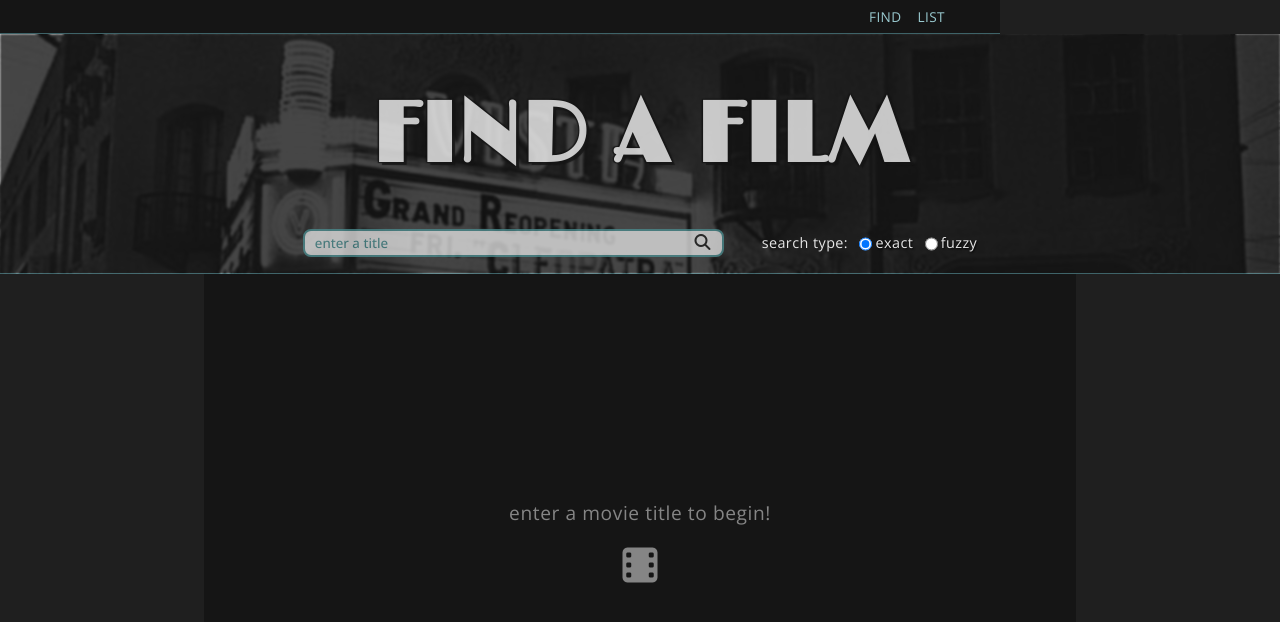
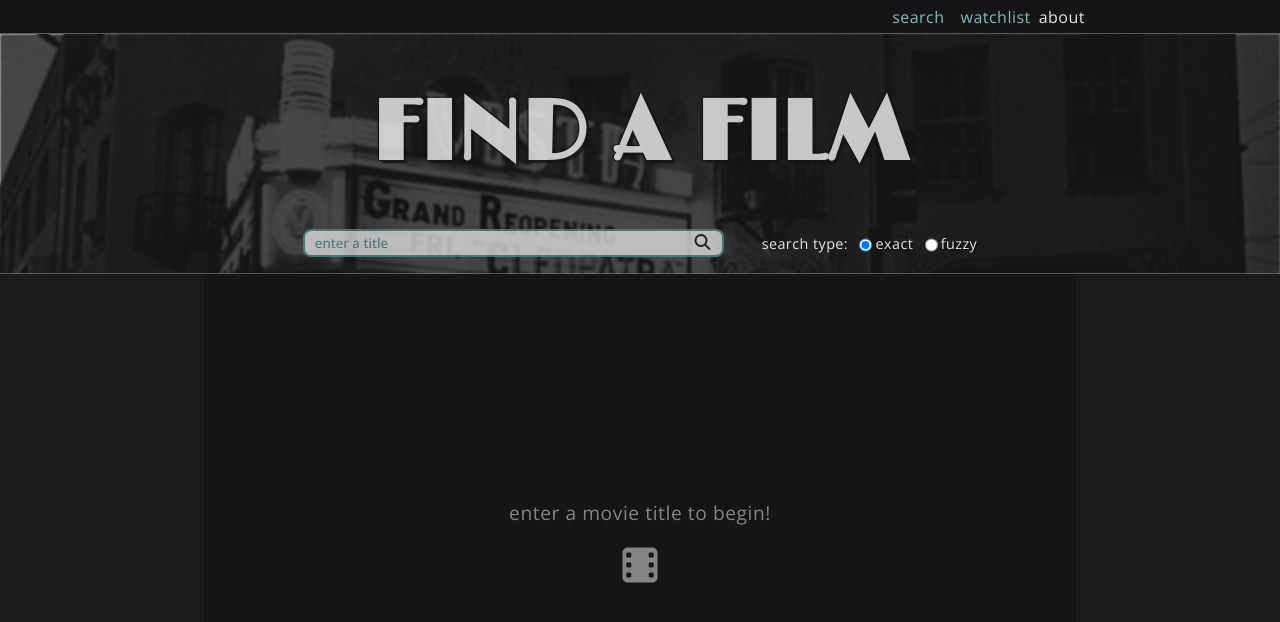
Before and after one commit to julierindone/movie-watchlist, a plain HTML site: page index.html in a window 1280 px wide. Drawn offline with nearby package versions, Linux system fonts and the light colour scheme.

Commit message:
Created nav bar wrapper, css updates brought over from last branch

```diff
--- a/assets/css/cards.css
+++ b/assets/css/cards.css
@@ -32,6 +32,10 @@
   margin-inline: 0;
   padding-inline: 4.3vw;
   text-align: left;
+
+  & article:first-of-type {
+    margin-top: 0.1em;
+  }
 
   hr.card-divider {
     height: 0.5px;
@@ -97,22 +101,22 @@ div.movie-details {
 
 article.movie-card.fuzzy-results {
 
-  gap: 1.05em;
+  gap: 0.65em;
 
   > div.movie-details {
 
     > .year {
-      font-size: 1rem;
-      line-height: 0.7;
+      font-size: 0.8em;
     }
 
     > details#more {
-      margin-top: 1rem;
+      margin-top: 0.7em;
 
       > summary {
         list-style: none;
         font-size: 0.85em;
         color: hsl(187deg 36.15% 70.66%);
+
         &:hover {
           font-style: italic;
           font-size: 0.95em;
@@ -190,4 +194,15 @@ article.movie-card.fuzzy-results {
       font-size: 0.95rem;
     }
   }
+
+  article.movie-card.fuzzy-results {
+
+    gap: 1.05em;
+
+    div.movie-details {
+      .year {
+        line-height: 0.7;
+      }
+    }
+  }
 }
--- a/assets/css/style.css
+++ b/assets/css/style.css
@@ -1,10 +1,11 @@
 :root {
   --white: hsl(0deg 0% 90.68%);
-  --gray: hsl(0, 0%, 12%);
+	--gray: hsl(0, 0%, 10.3%);
   --medium-gray: hsl(0, 0%, 14%);
   --light-gray: hsl(0, 0%, 52%);
   --black: #151515;
-  --ice-blue: hsl(182 32% 43% / 1);
+  --light-ice-blue: hsl(182 29.15% 62.66%);
+  --ice-blue: hsl(182 32% 43%);
   --turquoise: hsl(182 97.4% 22.02%);
   --transp-ice-blue: hsl(187, 28%, 49%, 60%);
   --yellow: hsl(52, 100%, 50%);
@@ -30,10 +31,11 @@ body {
   margin-inline: auto;
 }
 
-nav,
+.nav-wrapper,
 main {
   display: flex;
   max-width: 1000px;
+  margin-inline: auto;
 }
 
 body,
@@ -54,8 +56,7 @@ h1 {
   letter-spacing: 0.015em;
   word-spacing: .06em;
   opacity: 0.85;
-  /* padding-top: 0.4rem; */
-  padding-top: 2vh;
+	padding-top: 1.4vh;
 }
 
 h2 {
@@ -64,30 +65,46 @@ h2 {
   text-wrap: wrap;
 }
 
-p, label {
-  font-weight: 300 !important;
+p,
+label,
+a {
+  font-weight: 320 !important;
   letter-spacing: 0.03em;
+}
+
+a:link,
+a:visited {
+  color: var(--light-ice-blue);
+  text-decoration-line: none;
+  text-transform: lowercase;
+  margin-left: 0.5em;
 }
 
 /* =============================
 		NAVIGATION
 ============================== */
-#nav-bar {
-  display: flex;
-  gap: 1rem;
-  justify-content: end;
-  align-items: center;
+
+.nav-bar {
   background-color: var(--black);
-  height: 2.1rem;
-  padding-inline: 4.3vw;
+  height: 2.15em;
+  font-size: clamp(0.85rem, 0.48rem + 1.77vw, 1rem);
   border-bottom: 1px var(--transp-ice-blue) solid;
   position: sticky;
   top: 0;
   z-index: 3;
-  font-size: 0.85em;
-  text-transform: uppercase;
-  color: hsl(187deg 36.15% 70.66%);
+  width: 100%;
 
+  .nav-wrapper {
+    padding-inline: 4.3vw;
+    gap: 0.5em;
+    align-items: center;
+    height: 100%;
+    justify-content: end;
+  }
+
+  a:link {
+    text-transform: lowercase;
+  }
 }
 
 /* =============================
@@ -100,24 +117,7 @@ header {
   z-index: 0;
   /* margin-top: 3rem; */
 
-  /* ORIG: */
-  /* > .header-text-wrapper {
-    display: flex;
-    flex-flow: column wrap;
-    align-items: center;
-    align-content: center;
-    backdrop-filter: contrast(.65) blur(1px) brightness(.34);
-    height: 100%;
-    border-bottom: 1px var(--transp-ice-blue) solid;
-    padding-block: 0.6rem 0.9em;
-    padding-inline: 0.8em;
-  } */
-
-  /* 2nd try */
   > .header-text-wrapper {
-    /*
-    align-content: center;
-    */
     display: flex;
     flex-flow: column wrap;
     align-items: center;
@@ -125,8 +125,7 @@ header {
     height: 100%;
     backdrop-filter: contrast(.65) blur(1px) brightness(.34);
     padding-inline: 0.8em;
-    /* padding-top: 2vh; */
-    padding-bottom: 2vh;
+    padding-bottom: 1.6vh;
   }
 }
 
@@ -218,7 +217,6 @@ form {
 
 main {
   flex: 2 1 60vh;
-  margin-inline: auto;
 }
 
 /* =============================
--- a/index.html
+++ b/index.html
@@ -15,13 +15,19 @@
 
 <body>
 	<div class="body-wrapper">
-		<nav id="nav-bar">
-			<p>
-				find
-			</p>
-			<p>
-				list
-			</p>
+		<nav class="nav-bar">
+			<div class="nav-wrapper">
+				<a href="index.html">
+					search
+				</a>
+				<a href="watchlist.html">
+					watchlist
+				</a>
+				<!-- TODO: change to a tag after creation -->
+				<p>
+					about
+				</p>
+			</div>
 		</nav>
 		<header>
 			<div class="header-text-wrapper">
```
Also changed, not shown: watchlist.html (+3 -3 lines).
